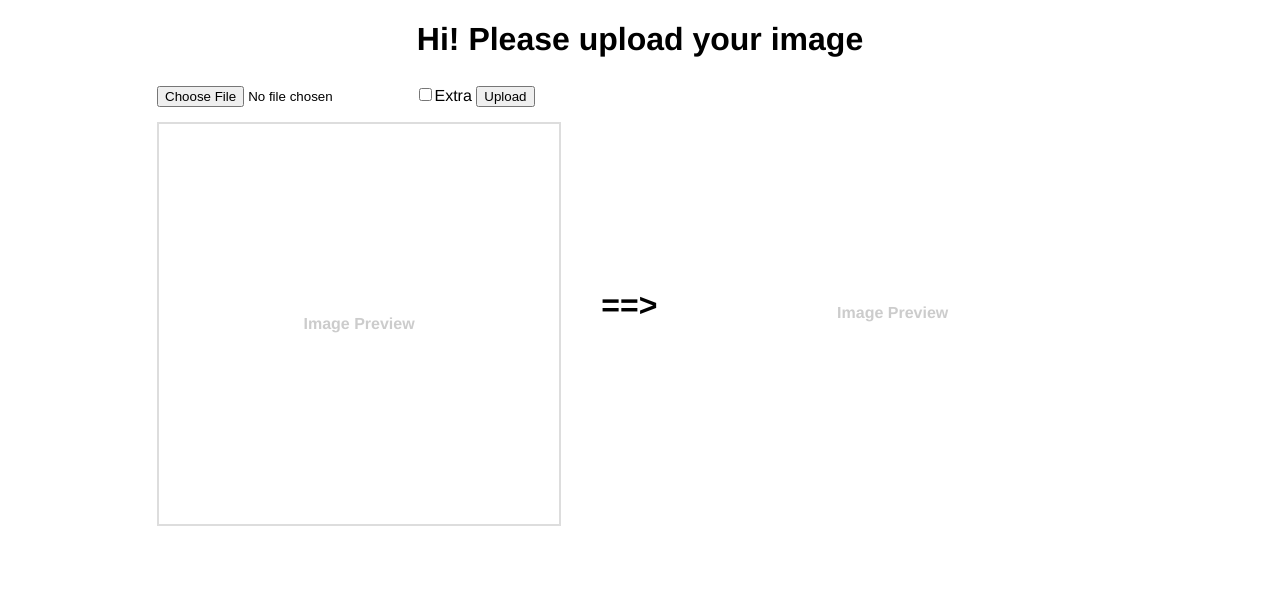
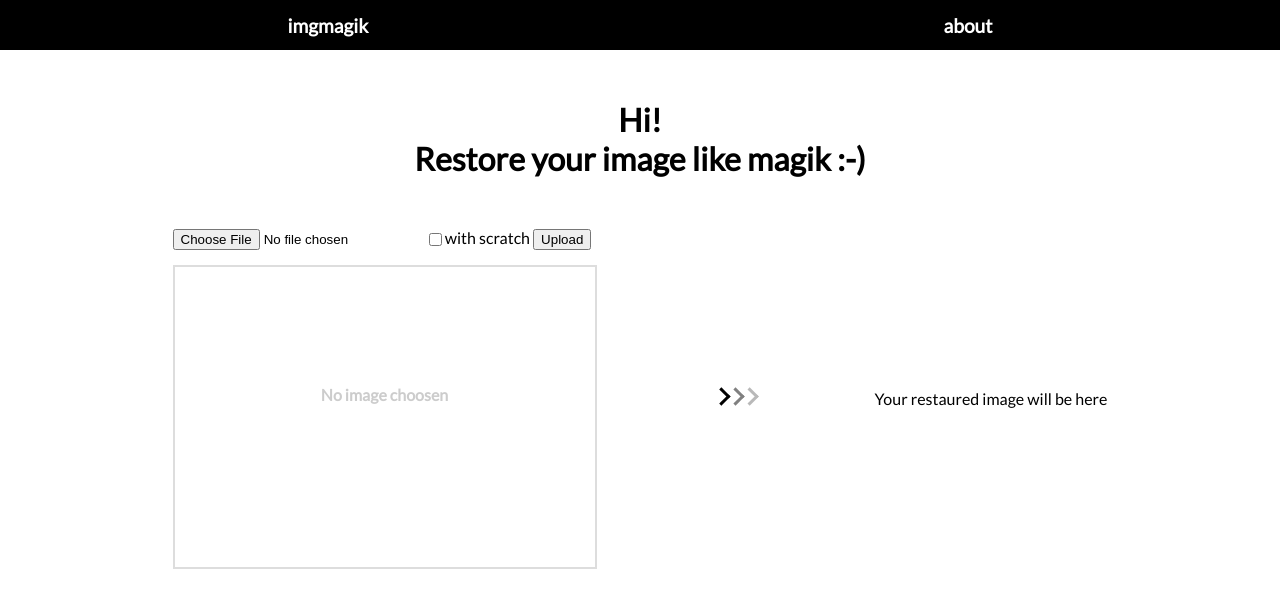
Before and after one commit to silver2v/img-magic, a Flask app: page / in a window 1280 px wide. Shown: the top 608 px of the page. Run offline with Flask 2, Linux system fonts and the light colour scheme; parts of the project's set-up code (start-up, migrations or seed data) failed here and were passed over.

Commit message:
this is what I call (I think) v 0.9

```diff
--- /dev/null
+++ b/static/crazy-animation.css
@@ -0,0 +1,123 @@
+@import url("https://fonts.googleapis.com/css2?family=Lato:wght@100;300;400&display=swap");
+
+body {
+    align-items: center;
+    justify-content: center;
+    /* display: flex; */
+    /*
+    flex-direction: column;
+
+    min-height: 100vh;
+    margin: 0; */
+    font-family: "Lato";
+    /* font-weight: 300;
+    font-size: 24px;
+    background: #2b2b2b; */
+}
+
+.loader-anime2{
+    display:none;
+}
+
+.mosaic-loader {
+    --cell-size: 64px;
+    --cell-spacing: 1px;
+    --border-width: 1px;
+    --cells: 4;
+    --total-size: calc(var(--cells) * (var(--cell-size) + 2 * var(--cell-spacing)));
+    /* display: flex; */
+    display: none;
+    flex-wrap: wrap;
+    width: var(--total-size);
+    height: var(--total-size);
+}
+.mosaic-loader > .cell {
+    --cell-color: white;
+    flex: 0 0 var(--cell-size);
+    margin: var(--cell-spacing);
+    background-color: transparent;
+    box-sizing: border-box;
+    border: var(--border-width) solid var(--cell-color);
+    animation: 1.5s ripple ease infinite;
+}
+.mosaic-loader > .cell.d-1 {
+    animation-delay: 100ms;
+}
+.mosaic-loader > .cell.d-2 {
+    animation-delay: 200ms;
+}
+.mosaic-loader > .cell.d-3 {
+    animation-delay: 300ms;
+}
+.mosaic-loader > .cell.d-4 {
+    animation-delay: 400ms;
+}
+.mosaic-loader > .cell.d-5 {
+    animation-delay: 500ms;
+}
+.mosaic-loader > .cell.d-6 {
+    animation-delay: 600ms;
+}
+.mosaic-loader > .cell:nth-child(1) {
+    --cell-color: #d4aee0;
+}
+.mosaic-loader > .cell:nth-child(2) {
+    --cell-color: #8975b4;
+}
+.mosaic-loader > .cell:nth-child(3) {
+    --cell-color: #64518a;
+}
+.mosaic-loader > .cell:nth-child(4) {
+    --cell-color: #565190;
+}
+.mosaic-loader > .cell:nth-child(5) {
+    --cell-color: #44abac;
+}
+.mosaic-loader > .cell:nth-child(6) {
+    --cell-color: #2ca7d8;
+}
+.mosaic-loader > .cell:nth-child(7) {
+    --cell-color: #1482ce;
+    }
+    .mosaic-loader > .cell:nth-child(8) {
+      --cell-color: #05597c;
+    }
+    .mosaic-loader > .cell:nth-child(9) {
+      --cell-color: #b2dd57;
+    }
+    .mosaic-loader > .cell:nth-child(10) {
+      --cell-color: #57c443;
+    }
+    .mosaic-loader > .cell:nth-child(11) {
+      --cell-color: #05b853;
+    }
+    .mosaic-loader > .cell:nth-child(12) {
+      --cell-color: #19962e;
+    }
+    .mosaic-loader > .cell:nth-child(13) {
+      --cell-color: #fdc82e;
+    }
+    .mosaic-loader > .cell:nth-child(14) {
+      --cell-color: #fd9c2e;
+    }
+    .mosaic-loader > .cell:nth-child(15) {
+      --cell-color: #d5385a;
+    }
+    .mosaic-loader > .cell:nth-child(16) {
+      --cell-color: #911750;
+    }
+
+    @keyframes ripple {
+      0% {
+        background-color: transparent;
+      }
+      30% {
+        background-color: var(--cell-color);
+      }
+      60% {
+        background-color: transparent;
+      }
+      100% {
+        background-color: transparent;
+      }
+    }
--- /dev/null
+++ b/static/crazy-animation.js
@@ -0,0 +1,6 @@
+window.console = window.console || function(t) {};
+
+
+if (document.location.search.match(/type=embed/gi)) {
+  window.parent.postMessage("resize", "*");
+}
--- a/static/css/styles.css
+++ /dev/null
@@ -1,90 +0,0 @@
-
-h1 {
-    text-align:center;
-}
-
-body {
-font-family: "Helvetica Neue";
-}
-
-.image-preview {
-    width: 400px;
-    min-height: 400px;
-    border: 2px solid #dddddd;
-    margin-top: 15px;
-
-
-
-    /* Default text */
-    display: flex;
-    align-items: center;
-    justify-content: center;
-    font-weight: bold;
-    color: #cccccc;
-}
-
-.result-preview {
-    width: 400px;
-    min-height: 400px;
-    /* border: 2px solid #dddddd; */
-    margin-top: 15px;
-
-
-
-    /* Default text */
-    display: flex;
-    align-items: center;
-    justify-content: center;
-    font-weight: bold;
-    color: #cccccc;
-}
-
-.image-preview__image {
-        display: none;
-        width: 100%;
-    }
-.loader {
-    animation: is-rotating 1s infinite;
-    width: 50px;
-    height: 50px;
-    border: 6px solid #e5e5e5;
-    border-radius:50%;
-    border-top-color: #51d4db;
-    display: none
-}
-
-@keyframes is-rotating {
-to {
-    transform: rotate(1turn);
-}
-
-}
-
-#wrapper {
-    display: flex;
-    margin: auto;
-    max-width: 80%;
-    flex-wrap: wrap;
-    justify-content: space-around;
-    /* justify-content: center; */
-    align-items: center;
-}
-
-#loader-anime{
-    margin: 5px;
-}
-
-#image-upload{
-    margin: 5px;
-}
-
-/* old animation, used a gif */
-/* .loader{
-    background: #000 url(static/loader1.gif) center;
-    height: 200px;
-    width: 200px;
-    z-index: 100;
-    display: none */
-    /* position: fixed; */
-
-/* } */
--- a/static/javascript.js
+++ b/static/javascript.js
@@ -28,12 +28,16 @@ inpFile.addEventListener("change", function() {
 });
 
 
-
 const upload = document.getElementById("upload");
 const animationContainer = document.getElementById("loader-anime");
+// const animationContainer2 = document.getElementById("loader-anime2");
+const animationContainer2 = document.getElementsByClassName("mosaic-loader")
 const previewDefaultText2 = document.getElementById("image-preview__default-text2");
 
 upload.addEventListener("click", function() {
-    animationContainer.style.display = "block";
+    // animationContainer.style.display = "block";
+    // animationContainer2.style.display = "flex";
+    document.querySelectorAll(".loader-anime2").forEach(a=>a.style.display = "flex");
+
     previewDefaultText2.style.display = "none";
 });
--- /dev/null
+++ b/static/styles.css
@@ -0,0 +1,178 @@
+* {
+    margin:0;
+}
+
+input[type=checkbox], input[type=radio] {
+    vertical-align: middle;
+    position: relative;
+    bottom: 0px;
+  }
+
+/* Arrow holder */
+.arrowed {
+	position: relative;
+	height: 100px; width: 100px;
+	margin: 0 20px 20px 0;
+	/* border: 1px solid rgba(0,0,0,0.25); */
+}
+
+/* Just centering the arrow */
+.arrowed div {
+	position: absolute;
+	top: 0; bottom: 0; left: 0; right: 0;
+	margin: auto;
+}
+
+/* the actual arrow */
+.arrow-6 {
+	/* more triangle */
+	height: 10px; width: 10px;
+	border: 1px solid #808080;
+	border-width: 3px 3px 0 0;
+	transform: rotate(45deg);
+}
+
+.arrow-6:before, .arrow-6:after {
+	content: '';
+	position: absolute;
+	display: block;
+	height: 10px; width: 10px;
+	border-width: 3px 3px 0 0;
+}
+
+.arrow-6:before {
+	border: 1px solid black;
+	border-width: 3px 3px 0 0;
+	/* top - distance minus border */
+	top: 7px; left: -10px;
+}
+
+.arrow-6:after {
+	border: 1px solid #B9B9B9;
+	border-width: 3px 3px 0 0;
+	/* top - distance plus border */
+	top: -13px; left: 10px;
+}
+
+
+h1 {
+    text-align:center;
+}
+
+body {
+font-family: "Helvetica Neue";
+}
+
+.navbar{
+    display:flex;
+    height: 50px;
+    background-color: black;
+    /* margin-top: 0px;
+    padding-top: 0px;
+    top: 0px; */
+    /* flex-direction: row; */
+    justify-content: space-around;
+}
+
+.text-nav{
+    display: flex;
+    color:white;
+    margin: 10px;
+    padding-left:5px;
+    padding-right:5px;
+    justify-content: center;
+    align-items: center;
+    font-size: larger;
+    /* background-color: green; */
+    /* vertical-align: middle;
+    text-align: center; */
+
+}
+
+a {
+    text-decoration: none;
+    color: inherit;
+}
+.image-preview {
+    width: 420px;
+    min-height: 300px;
+    border: 2px solid #dddddd;
+    margin-top: 15px;
+
+
+    /* Default text */
+    display: flex;
+    align-items: center;
+    justify-content: center;
+    font-weight: bold;
+    color: #cccccc;
+}
+
+.result-preview {
+    width: 400px;
+    min-height: 400px;
+    /* border: 2px solid #dddddd; */
+    margin-top: 15px;
+
+
+
+    /* Default text */
+    display: flex;
+    align-items: center;
+    justify-content: center;
+    font-weight: bold;
+    color: #cccccc;
+}
+
+.image-preview__image {
+        display: none;
+        width: 100%;
+    }
+.loader {
+    animation: is-rotating 1s infinite;
+    width: 50px;
+    height: 50px;
+    border: 6px solid #e5e5e5;
+    border-radius:50%;
+    border-top-color: #51d4db;
+    display: none
+}
+
+@keyframes is-rotating {
+to {
+    transform: rotate(1turn);
+}
+
+}
+
+#wrapper {
+    display: flex;
+    margin-left: auto;
+    margin-right: auto;
+    max-width: 80%;
+    flex-wrap: wrap;
+    justify-content: space-around;
+    /* justify-content: center; */
+    align-items: center;
+}
+
+#loader-anime{
+    margin: 5px;
+}
+
+#image-upload{
+    margin: 0px;
+}
+
+/* old animation, used a gif */
+/* .loader{
+    background: #000 url(static/loader1.gif) center;
+    height: 200px;
+    width: 200px;
+    z-index: 100;
+    display: none */
+    /* position: fixed; */
+
+/* } */
+
+/* crazy animation */
--- a/templates/index.html
+++ b/templates/index.html
@@ -2,50 +2,84 @@
 
 <html lang="en">
     <head>
-        <title>Photo App</title>
-        <link href="/static/css/styles.css" rel="stylesheet">
-
+        <title>imgmagik app</title>
+        <link href="/static/styles.css" rel="stylesheet">
+        <link href="/static/crazy-animation.css" rel="stylesheet">
 
     </head>
     <body>
+
+        <div class="navbar">
+            <div class="text-nav"><a href="/"><strong>imgmagik</strong></a></div>
+
+            <div class="text-nav"><strong>about</strong></div>
+        </div>
+
         {% if get_flashed_messages() %}
                {{ get_flashed_messages() | join(" ") }}
         {% endif %}
         <!-- <div id="loading"></div>
         <div id="content"> -->
-        <h1>Hi! Please upload your image</h1>
+        <h1 style="margin-top:50px; margin-bottom: 50px;">Hi! <br>Restore your image like magik :-)</h1>
 
         <div id="wrapper">
-
             <div id="image-upload">
                 <form method="post" enctype="multipart/form-data">
 
                     <input type="file" name="file" id="inpFile">
-                    <input type="checkbox" id="extra" name="extra" value="extra"><label for="extra">Extra</label>
+                    <label><input type="checkbox" id="extra" name="extra" value="extra"/> with scratch</label>
                     <input type="submit" value="Upload" id="upload">
 
                     <div class="image-preview" id="imagePreview">
                         <img src="" alt="Image Preview" class="image-preview__image">
-                        <span class="image-preview__default-text">Image Preview</span>
+                        <span class="image-preview__default-text" style="padding-bottom:45px;">No image choosen</span>
                     </div>
 
                 </form>
 
             </div>
-           <div>
-               <h1> ==> </h1>
-           </div>
 
-           <div class="result-preview" id="imagePreview">
-            <img src="" alt="Image Preview" class="image-preview__image">
-            <span class="image-preview__default-text2" id="image-preview__default-text2">Image Preview</span>
-            <div class="loader" id="loader-anime"></div>
+            <!-- gambiarrei com o margin-top para alinhar -->
+            <div class="arrowed" style= "margin-top: 15px; margin-right:0px; margin-left:0px;">
+			    <div class="arrow-6" ></div>
+		    </div>
 
-        </div>
+            <!-- gambiarrei com o style abaixo para deixar alinhado com o quadrado do lado esquerdo -->
+        <!-- <div class="result-preview" id="imagePreview" style="background-color: brown; margin:0px;"> -->
+            <span class="image-preview__default-text2" id="image-preview__default-text2">Your restaured image will be here</span>
+
+            <!-- bellow is the first animation version -->
+            <!-- <div class="loader" id="loader-anime"></div>   -->
+
+            <!-- Crazy animation here -->
+            <div class="loader-anime2"> Please wait...</div>
+            <div class="mosaic-loader loader-anime2">
+                <div class="cell d-0"></div>
+                <div class="cell d-1"></div>
+                <div class="cell d-2"></div>
+                <div class="cell d-3"></div>
+                <div class="cell d-1"></div>
+                <div class="cell d-2"></div>
+                <div class="cell d-3"></div>
+                <div class="cell d-4"></div>
+                <div class="cell d-2"></div>
+                <div class="cell d-3"></div>
+                <div class="cell d-4"></div>
+                <div class="cell d-5"></div>
+                <div class="cell d-3"></div>
+                <div class="cell d-4"></div>
+                <div class="cell d-5"></div>
+                <div class="cell d-6"></div>
+            </div>
+        <!-- </div> -->
+
+
 
         <!-- <img src='static/jiminy.jpeg'> -->
-        <img src="" alt="">
+        <!-- <img src="" alt=""> -->
     </body>
 </html>
 
+
 <script src="{{url_for('static', filename='javascript.js')}}"></script>
+<script src="{{url_for('static', filename='crazy-animation.js')}}"></script>
```
Also changed, not shown: templates/result.html (+37 -65 lines).
